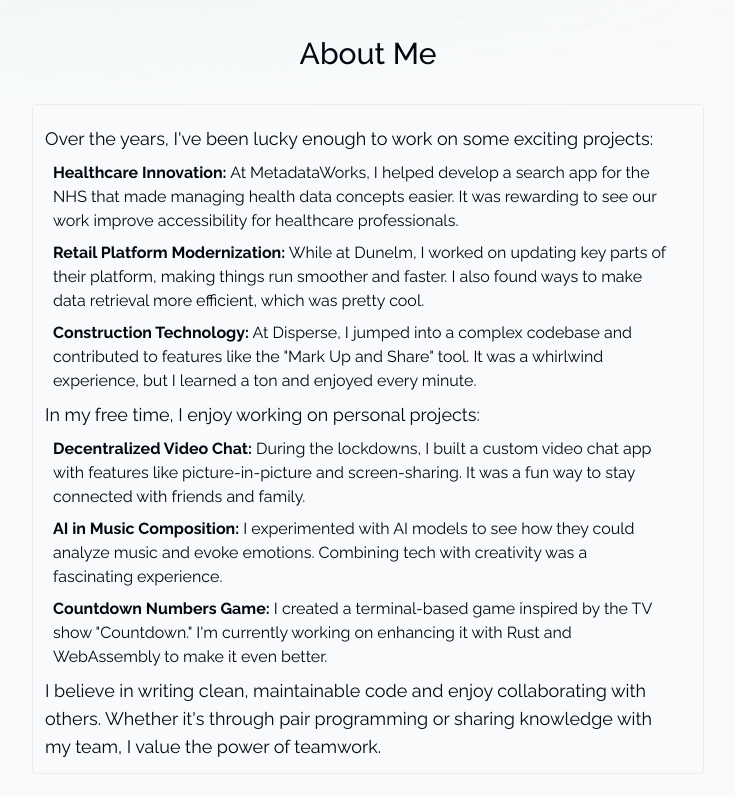
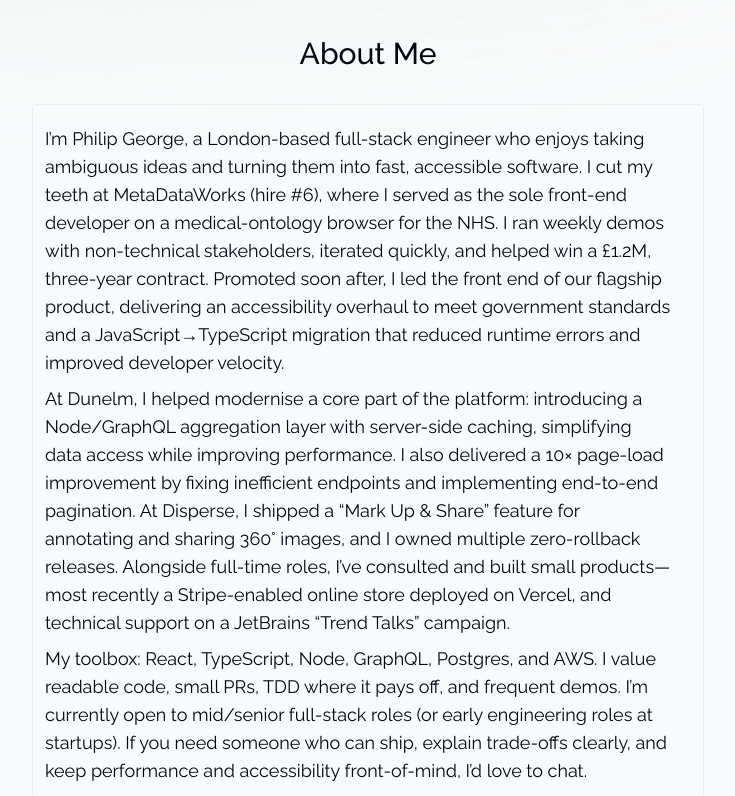
Before and after one commit to pg328/portfolio_site, a Next.js app: page / in a window 1280 px wide. Shown: the part 766-1562 px from the top of the page, without its empty margins (272-1007 px from the left). Built offline with nearby package versions, Linux system fonts and the light colour scheme; no server answers.

Commit message:
update: Fixed intro for main site

```diff
--- a/src/components/Content.tsx
+++ b/src/components/Content.tsx
@@ -244,62 +244,44 @@
         className="mt-3 mx-1 p-3 max-w-[42rem] border border-black/5 dark:border-white/5 overflow-hidden sm:pr-8 rounded-sm"
       >
         <p className="mt-2 text-lg">
-          {`Over the years, I've been lucky enough to work on some exciting
-          projects:`}
+          {`
+          I’m Philip George, a London-based full-stack engineer who enjoys
+          taking ambiguous ideas and turning them into fast, accessible
+          software. I cut my teeth at MetaDataWorks (hire #6), where I served as
+          the sole front-end developer on a medical-ontology browser for the
+          NHS. I ran weekly demos with non-technical stakeholders, iterated
+          quickly, and helped win a £1.2M, three-year contract. Promoted soon
+          after, I led the front end of our flagship product, delivering an
+          accessibility overhaul to meet government standards and a
+          JavaScript→TypeScript migration that reduced runtime errors and
+          improved developer velocity.
+`}
         </p>
-
-        {/* Professional Projects */}
-        <ul className="mt-2 pl-2">
-          <li className="mt-2">
-            <strong>Healthcare Innovation:</strong> At MetadataWorks, I helped
-            develop a search app for the NHS that made managing health data
-            concepts easier. It was rewarding to see our work improve
-            accessibility for healthcare professionals.
-          </li>
-          <li className="mt-2">
-            <strong>Retail Platform Modernization:</strong> While at Dunelm, I
-            worked on updating key parts of their platform, making things run
-            smoother and faster. I also found ways to make data retrieval more
-            efficient, which was pretty cool.
-          </li>
-          <li className="mt-2">
-            <strong>Construction Technology:</strong>{" "}
-            {`At Disperse, I jumped into
-            a complex codebase and contributed to features like the "Mark Up and
-            Share" tool. It was a whirlwind experience, but I learned a ton and
-            enjoyed every minute.`}
-          </li>
-        </ul>
-
-        {/* Personal Projects */}
         <p className="mt-2 text-lg">
-          In my free time, I enjoy working on personal projects:
+          {`
+          At Dunelm, I helped modernise a core part of the platform: introducing
+          a Node/GraphQL aggregation layer with server-side caching, simplifying
+          data access while improving performance. I also delivered a 10×
+          page-load improvement by fixing inefficient endpoints and implementing
+          end-to-end pagination. At Disperse, I shipped a “Mark Up & Share”
+          feature for annotating and sharing 360° images, and I owned multiple
+          zero-rollback releases. Alongside full-time roles, I’ve consulted and
+          built small products—most recently a Stripe-enabled online store
+          deployed on Vercel, and technical support on a JetBrains “Trend Talks”
+          campaign.
+`}
         </p>
-        <ul className="mt-2 pl-2">
-          <li className="mt-2">
-            <strong>Decentralized Video Chat:</strong> During the lockdowns, I
-            built a custom video chat app with features like picture-in-picture
-            and screen-sharing. It was a fun way to stay connected with friends
-            and family.
-          </li>
-          <li className="mt-2">
-            <strong>AI in Music Composition:</strong> I experimented with AI
-            models to see how they could analyze music and evoke emotions.
-            Combining tech with creativity was a fascinating experience.
-          </li>
-          <li className="mt-2">
-            <strong>Countdown Numbers Game:</strong>{" "}
-            {`I created a terminal-based
-            game inspired by the TV show "Countdown." I'm currently working on
-            enhancing it with Rust and WebAssembly to make it even better.`}
-          </li>
-        </ul>
 
         {/* Closing Statement */}
         <p className="mt-2 text-lg">
-          {`I believe in writing clean, maintainable code and enjoy collaborating
-          with others. Whether it's through pair programming or sharing
-          knowledge with my team, I value the power of teamwork.`}
+          {`
+          My toolbox: React, TypeScript, Node, GraphQL, Postgres, and AWS. I
+          value readable code, small PRs, TDD where it pays off, and frequent
+          demos. I’m currently open to mid/senior full-stack roles (or early
+          engineering roles at startups). If you need someone who can ship,
+          explain trade-offs clearly, and keep performance and accessibility
+          front-of-mind, I’d love to chat.
+`}
         </p>
       </motion.div>
     </section>
```
